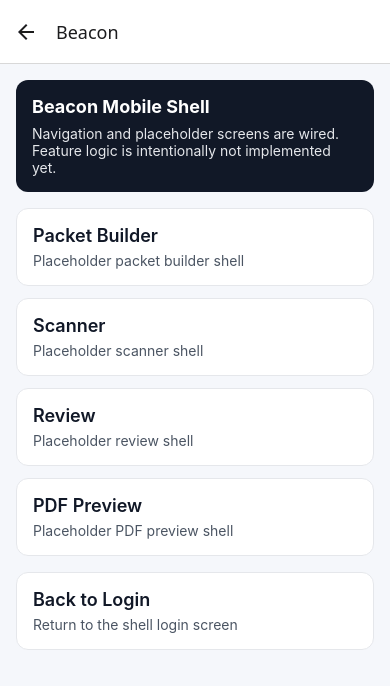
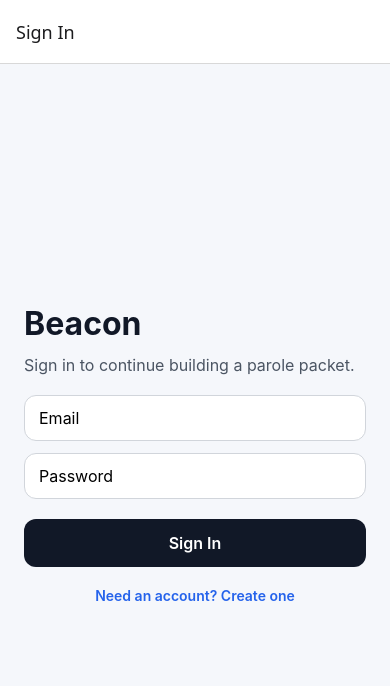
Before and after one commit to Kvothik/Beacon, a React Native app in the folder mobile/: screen /Home in a window 390 px wide. Shown: the top 686 px of the page. Built offline with nearby package versions, Linux system fonts and the light colour scheme.

Commit message:
Implement mobile authentication flow for #7

```diff
--- a/mobile/package.json
+++ b/mobile/package.json
@@ -11,6 +11,7 @@
     "typecheck": "tsc --noEmit"
   },
   "dependencies": {
+    "@react-native-async-storage/async-storage": "^2.2.0",
     "@react-navigation/native": "^7.1.21",
     "@react-navigation/native-stack": "^7.6.2",
     "expo": "^54.0.0",
--- a/mobile/src/navigation/AppNavigator.tsx
+++ b/mobile/src/navigation/AppNavigator.tsx
@@ -1,6 +1,10 @@
+import { useEffect } from 'react';
+import { ActivityIndicator, View } from 'react-native';
 import { NavigationContainer, DefaultTheme } from '@react-navigation/native';
 import { createNativeStackNavigator } from '@react-navigation/native-stack';
 
+import { authService } from '../services/authService';
+import { useAuthStore } from '../store/authStore';
 import HomeScreen from '../screens/HomeScreen';
 import LoginScreen from '../screens/LoginScreen';
 import PacketBuilderScreen from '../screens/PacketBuilderScreen';
@@ -31,18 +35,45 @@ const theme = {
   },
 };
 
+function AuthBootstrap() {
+  return (
+    <View style={{ flex: 1, justifyContent: 'center', alignItems: 'center' }}>
+      <ActivityIndicator size="large" color="#111827" />
+    </View>
+  );
+}
+
 export default function AppNavigator() {
+  const { isHydrated, isAuthenticated } = useAuthStore();
+
+  useEffect(() => {
+    authService.hydrateSession().catch(() => {
+      // keep auth bootstrap deterministic even if persistence is unavailable
+    });
+  }, []);
+
+  if (!isHydrated) {
+    return <AuthBootstrap />;
+  }
+
   return (
     <NavigationContainer theme={theme}>
-      <Stack.Navigator initialRouteName="Login">
-        <Stack.Screen name="Login" component={LoginScreen} options={{ title: 'Sign In' }} />
-        <Stack.Screen name="Register" component={RegisterScreen} options={{ title: 'Create Account' }} />
+      <Stack.Navigator>
+        {isAuthenticated ? (
+          <>
             <Stack.Screen name="Home" component={HomeScreen} options={{ title: 'Beacon' }} />
             <Stack.Screen name="PacketBuilder" component={PacketBuilderScreen} options={{ title: 'Packet Builder' }} />
             <Stack.Screen name="SectionDetail" component={SectionDetailScreen} options={{ title: 'Section Detail' }} />
             <Stack.Screen name="Scanner" component={ScannerScreen} options={{ title: 'Scanner' }} />
             <Stack.Screen name="Review" component={ReviewScreen} options={{ title: 'Review' }} />
             <Stack.Screen name="PdfPreview" component={PdfPreviewScreen} options={{ title: 'PDF Preview' }} />
+          </>
+        ) : (
+          <>
+            <Stack.Screen name="Login" component={LoginScreen} options={{ title: 'Sign In' }} />
+            <Stack.Screen name="Register" component={RegisterScreen} options={{ title: 'Create Account' }} />
+          </>
+        )}
       </Stack.Navigator>
     </NavigationContainer>
   );
--- a/mobile/src/screens/HomeScreen.tsx
+++ b/mobile/src/screens/HomeScreen.tsx
@@ -1,24 +1,40 @@
-import { Pressable, ScrollView, StyleSheet, View } from 'react-native';
+import { useState } from 'react';
+import { Pressable, ScrollView, StyleSheet, Text, View } from 'react-native';
 import type { NativeStackScreenProps } from '@react-navigation/native-stack';
 
 import ProgressBanner from '../components/ProgressBanner';
 import SectionCard from '../components/SectionCard';
+import { authService } from '../services/authService';
 import type { AppStackParamList } from '../navigation/AppNavigator';
+import { useAuthStore } from '../store/authStore';
 
 export default function HomeScreen({ navigation }: NativeStackScreenProps<AppStackParamList, 'Home'>) {
+  const { session } = useAuthStore();
+  const [isSigningOut, setIsSigningOut] = useState(false);
+
+  async function handleSignOut() {
+    setIsSigningOut(true);
+    try {
+      await authService.logout();
+    } finally {
+      setIsSigningOut(false);
+    }
+  }
+
   return (
     <ScrollView contentContainerStyle={styles.container}>
-      <ProgressBanner title="Beacon Mobile Shell" message="Navigation and placeholder screens are wired. Feature logic is intentionally not implemented yet." />
+      <ProgressBanner
+        title="Beacon"
+        message={session ? `Signed in as ${session.user.full_name}.` : 'Authenticated mobile shell is ready.'}
+      />
       <View style={styles.list}>
         <SectionCard title="Packet Builder" description="Placeholder packet builder shell" onPress={() => navigation.navigate('PacketBuilder')} />
         <SectionCard title="Scanner" description="Placeholder scanner shell" onPress={() => navigation.navigate('Scanner')} />
         <SectionCard title="Review" description="Placeholder review shell" onPress={() => navigation.navigate('Review')} />
         <SectionCard title="PDF Preview" description="Placeholder PDF preview shell" onPress={() => navigation.navigate('PdfPreview')} />
       </View>
-      <Pressable style={styles.button} onPress={() => navigation.navigate('Login')}>
-        <View>
-          <SectionCard title="Back to Login" description="Return to the shell login screen" />
-        </View>
+      <Pressable style={styles.signOutButton} onPress={handleSignOut} disabled={isSigningOut}>
+        <Text style={styles.signOutText}>{isSigningOut ? 'Signing Out…' : 'Sign Out'}</Text>
       </Pressable>
     </ScrollView>
   );
@@ -27,5 +43,6 @@ export default function HomeScreen({ navigation }: NativeStackScreenProps<AppSta
 const styles = StyleSheet.create({
   container: { padding: 16, gap: 16 },
   list: { gap: 12 },
-  button: { borderRadius: 12 },
+  signOutButton: { alignItems: 'center', paddingVertical: 14, borderRadius: 12, borderWidth: 1, borderColor: '#d1d5db', backgroundColor: '#ffffff' },
+  signOutText: { color: '#111827', fontWeight: '600' },
 });
--- a/mobile/src/screens/LoginScreen.tsx
+++ b/mobile/src/screens/LoginScreen.tsx
@@ -1,29 +1,58 @@
-import { Pressable, StyleSheet, Text, View } from 'react-native';
+import { useState } from 'react';
+import { ActivityIndicator, Pressable, StyleSheet, Text, TextInput, View } from 'react-native';
 import type { NativeStackScreenProps } from '@react-navigation/native-stack';
 
+import { ApiClientError } from '../services/apiClient';
+import { authService } from '../services/authService';
 import type { AppStackParamList } from '../navigation/AppNavigator';
 
 export default function LoginScreen({ navigation }: NativeStackScreenProps<AppStackParamList, 'Login'>) {
+  const [email, setEmail] = useState('');
+  const [password, setPassword] = useState('');
+  const [errorMessage, setErrorMessage] = useState<string | null>(null);
+  const [isSubmitting, setIsSubmitting] = useState(false);
+
+  async function handleLogin() {
+    setIsSubmitting(true);
+    setErrorMessage(null);
+    try {
+      await authService.login({ email, password });
+    } catch (error) {
+      if (error instanceof ApiClientError) {
+        setErrorMessage(error.message);
+      } else {
+        setErrorMessage('Unable to sign in right now.');
+      }
+    } finally {
+      setIsSubmitting(false);
+    }
+  }
+
   return (
     <View style={styles.container}>
       <Text style={styles.title}>Beacon</Text>
-      <Text style={styles.body}>Mobile app shell scaffolded. Authentication flow is not implemented yet.</Text>
-      <Pressable style={styles.button} onPress={() => navigation.navigate('Register')}>
-        <Text style={styles.buttonText}>Go to Register</Text>
+      <Text style={styles.subtitle}>Sign in to continue building a parole packet.</Text>
+      <TextInput style={styles.input} autoCapitalize="none" keyboardType="email-address" placeholder="Email" value={email} onChangeText={setEmail} />
+      <TextInput style={styles.input} secureTextEntry placeholder="Password" value={password} onChangeText={setPassword} />
+      {errorMessage ? <Text style={styles.error}>{errorMessage}</Text> : null}
+      <Pressable style={[styles.button, isSubmitting && styles.buttonDisabled]} onPress={handleLogin} disabled={isSubmitting}>
+        {isSubmitting ? <ActivityIndicator color="#ffffff" /> : <Text style={styles.buttonText}>Sign In</Text>}
       </Pressable>
-      <Pressable style={styles.secondaryButton} onPress={() => navigation.navigate('Home')}>
-        <Text style={styles.secondaryButtonText}>Open Shell Home</Text>
+      <Pressable onPress={() => navigation.navigate('Register')}>
+        <Text style={styles.link}>Need an account? Create one</Text>
       </Pressable>
     </View>
   );
 }
 
 const styles = StyleSheet.create({
-  container: { flex: 1, justifyContent: 'center', alignItems: 'center', padding: 24, gap: 16 },
-  title: { fontSize: 32, fontWeight: '700' },
-  body: { fontSize: 16, textAlign: 'center', color: '#4b5563' },
-  button: { backgroundColor: '#111827', paddingHorizontal: 18, paddingVertical: 12, borderRadius: 10 },
-  buttonText: { color: '#ffffff', fontWeight: '600' },
-  secondaryButton: { paddingHorizontal: 18, paddingVertical: 12, borderRadius: 10, borderWidth: 1, borderColor: '#d1d5db' },
-  secondaryButtonText: { color: '#111827', fontWeight: '600' },
+  container: { flex: 1, justifyContent: 'center', padding: 24, gap: 12, backgroundColor: '#f5f7fb' },
+  title: { fontSize: 32, fontWeight: '700', color: '#111827' },
+  subtitle: { fontSize: 16, color: '#4b5563', marginBottom: 8 },
+  input: { backgroundColor: '#ffffff', borderWidth: 1, borderColor: '#d1d5db', borderRadius: 12, paddingHorizontal: 14, paddingVertical: 12, fontSize: 16 },
+  button: { backgroundColor: '#111827', borderRadius: 12, paddingVertical: 14, alignItems: 'center', marginTop: 8 },
+  buttonDisabled: { opacity: 0.7 },
+  buttonText: { color: '#ffffff', fontWeight: '600', fontSize: 16 },
+  link: { color: '#2563eb', textAlign: 'center', fontWeight: '600', marginTop: 8 },
+  error: { color: '#b91c1c', fontSize: 14 },
 });
--- a/mobile/src/screens/RegisterScreen.tsx
+++ b/mobile/src/screens/RegisterScreen.tsx
@@ -1,24 +1,60 @@
-import { Pressable, StyleSheet, Text, View } from 'react-native';
+import { useState } from 'react';
+import { ActivityIndicator, Pressable, StyleSheet, Text, TextInput, View } from 'react-native';
 import type { NativeStackScreenProps } from '@react-navigation/native-stack';
 
+import { ApiClientError } from '../services/apiClient';
+import { authService } from '../services/authService';
 import type { AppStackParamList } from '../navigation/AppNavigator';
 
 export default function RegisterScreen({ navigation }: NativeStackScreenProps<AppStackParamList, 'Register'>) {
+  const [fullName, setFullName] = useState('');
+  const [email, setEmail] = useState('');
+  const [password, setPassword] = useState('');
+  const [errorMessage, setErrorMessage] = useState<string | null>(null);
+  const [isSubmitting, setIsSubmitting] = useState(false);
+
+  async function handleRegister() {
+    setIsSubmitting(true);
+    setErrorMessage(null);
+    try {
+      await authService.register({ full_name: fullName, email, password });
+    } catch (error) {
+      if (error instanceof ApiClientError) {
+        setErrorMessage(error.message);
+      } else {
+        setErrorMessage('Unable to create your account right now.');
+      }
+    } finally {
+      setIsSubmitting(false);
+    }
+  }
+
   return (
     <View style={styles.container}>
       <Text style={styles.title}>Create Account</Text>
-      <Text style={styles.body}>Registration UI scaffold only. No form submission logic is implemented.</Text>
-      <Pressable style={styles.button} onPress={() => navigation.navigate('Login')}>
-        <Text style={styles.buttonText}>Back to Login</Text>
+      <Text style={styles.subtitle}>Start with a saved Beacon account.</Text>
+      <TextInput style={styles.input} placeholder="Full name" value={fullName} onChangeText={setFullName} />
+      <TextInput style={styles.input} autoCapitalize="none" keyboardType="email-address" placeholder="Email" value={email} onChangeText={setEmail} />
+      <TextInput style={styles.input} secureTextEntry placeholder="Password" value={password} onChangeText={setPassword} />
+      {errorMessage ? <Text style={styles.error}>{errorMessage}</Text> : null}
+      <Pressable style={[styles.button, isSubmitting && styles.buttonDisabled]} onPress={handleRegister} disabled={isSubmitting}>
+        {isSubmitting ? <ActivityIndicator color="#ffffff" /> : <Text style={styles.buttonText}>Create Account</Text>}
+      </Pressable>
+      <Pressable onPress={() => navigation.navigate('Login')}>
+        <Text style={styles.link}>Already have an account? Sign in</Text>
       </Pressable>
     </View>
   );
 }
 
 const styles = StyleSheet.create({
-  container: { flex: 1, justifyContent: 'center', alignItems: 'center', padding: 24, gap: 16 },
-  title: { fontSize: 28, fontWeight: '700' },
-  body: { fontSize: 16, textAlign: 'center', color: '#4b5563' },
-  button: { backgroundColor: '#111827', paddingHorizontal: 18, paddingVertical: 12, borderRadius: 10 },
-  buttonText: { color: '#ffffff', fontWeight: '600' },
+  container: { flex: 1, justifyContent: 'center', padding: 24, gap: 12, backgroundColor: '#f5f7fb' },
+  title: { fontSize: 30, fontWeight: '700', color: '#111827' },
+  subtitle: { fontSize: 16, color: '#4b5563', marginBottom: 8 },
+  input: { backgroundColor: '#ffffff', borderWidth: 1, borderColor: '#d1d5db', borderRadius: 12, paddingHorizontal: 14, paddingVertical: 12, fontSize: 16 },
+  button: { backgroundColor: '#111827', borderRadius: 12, paddingVertical: 14, alignItems: 'center', marginTop: 8 },
+  buttonDisabled: { opacity: 0.7 },
+  buttonText: { color: '#ffffff', fontWeight: '600', fontSize: 16 },
+  link: { color: '#2563eb', textAlign: 'center', fontWeight: '600', marginTop: 8 },
+  error: { color: '#b91c1c', fontSize: 14 },
 });
--- a/mobile/src/store/authStore.ts
+++ b/mobile/src/store/authStore.ts
@@ -1,7 +1,73 @@
+import AsyncStorage from '@react-native-async-storage/async-storage';
+import { useSyncExternalStore } from 'react';
+
+import type { AuthSession } from '../types/auth';
+
+const AUTH_SESSION_STORAGE_KEY = 'beacon.auth.session';
+
 export type AuthStoreState = {
+  isHydrated: boolean;
   isAuthenticated: boolean;
+  session: AuthSession | null;
 };
 
-export const authStore: AuthStoreState = {
+let state: AuthStoreState = {
+  isHydrated: false,
   isAuthenticated: false,
+  session: null,
 };
+
+const listeners = new Set<() => void>();
+
+function emitChange() {
+  listeners.forEach((listener) => listener());
+}
+
+function setState(nextState: AuthStoreState) {
+  state = nextState;
+  emitChange();
+}
+
+export const authStore = {
+  getState(): AuthStoreState {
+    return state;
+  },
+
+  subscribe(listener: () => void) {
+    listeners.add(listener);
+    return () => listeners.delete(listener);
+  },
+
+  async hydrate() {
+    if (state.isHydrated) {
+      return;
+    }
+
+    const storedSession = await AsyncStorage.getItem(AUTH_SESSION_STORAGE_KEY);
+    if (!storedSession) {
+      setState({ isHydrated: true, isAuthenticated: false, session: null });
+      return;
+    }
+
+    const session = JSON.parse(storedSession) as AuthSession;
+    setState({ isHydrated: true, isAuthenticated: true, session });
+  },
+
+  async setSession(session: AuthSession) {
+    await AsyncStorage.setItem(AUTH_SESSION_STORAGE_KEY, JSON.stringify(session));
+    setState({ isHydrated: true, isAuthenticated: true, session });
+  },
+
+  async clearSession() {
+    await AsyncStorage.removeItem(AUTH_SESSION_STORAGE_KEY);
+    setState({ isHydrated: true, isAuthenticated: false, session: null });
+  },
+};
+
+export function getAuthSession(): AuthSession | null {
+  return state.session;
+}
+
+export function useAuthStore(): AuthStoreState {
+  return useSyncExternalStore(authStore.subscribe, authStore.getState, authStore.getState);
+}
--- /dev/null
+++ b/mobile/src/types/auth.ts
@@ -0,0 +1,18 @@
+export type AuthUser = {
+  id: string;
+  email: string;
+  full_name: string;
+  created_at: string;
+};
+
+export type AuthResponse = {
+  user: AuthUser;
+  access_token: string;
+  token_type: 'bearer';
+};
+
+export type AuthSession = {
+  user: AuthUser;
+  accessToken: string;
+  tokenType: 'bearer';
+};
```
Also changed, not shown: mobile/src/services/apiClient.ts (+38 -2 lines), mobile/src/services/authService.ts (+48 -4 lines), 4 other files (tests, documents, lock files or other folders). Lines whose indentation alone changed are shown as unchanged.
